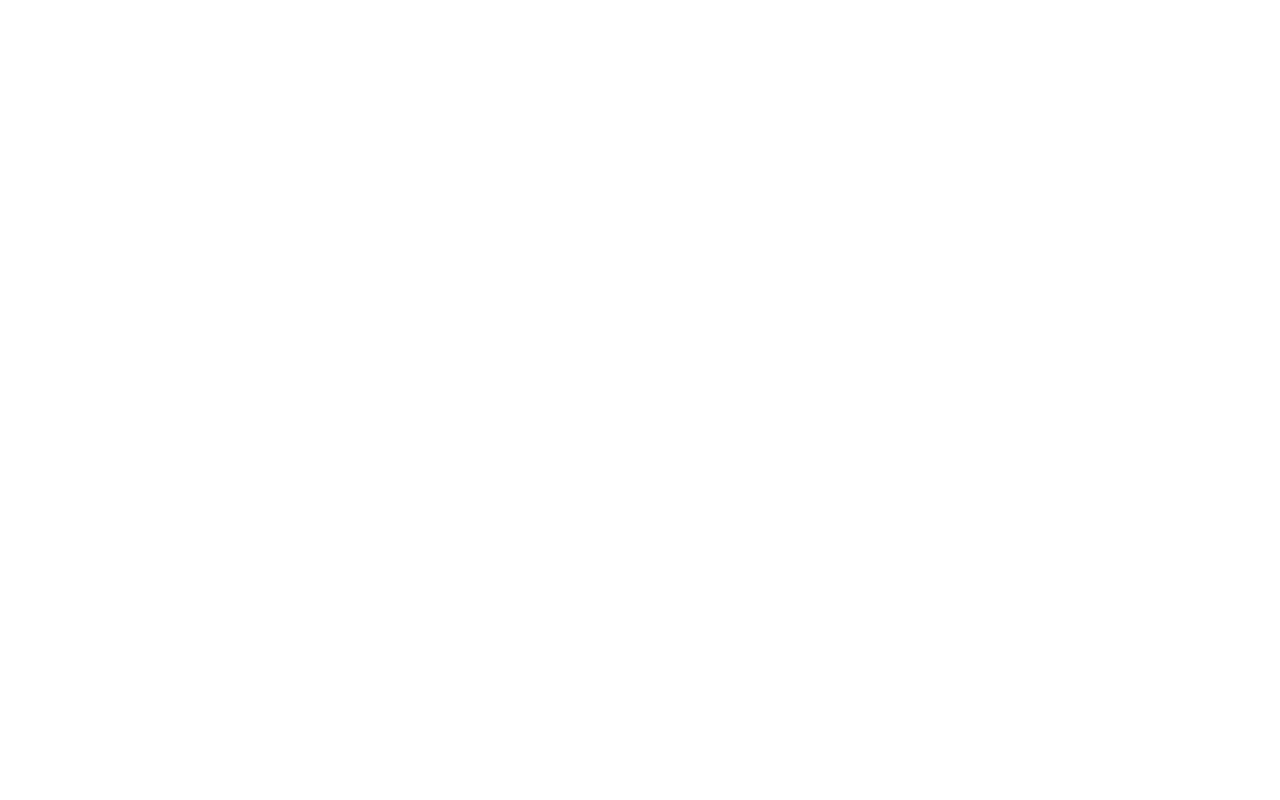
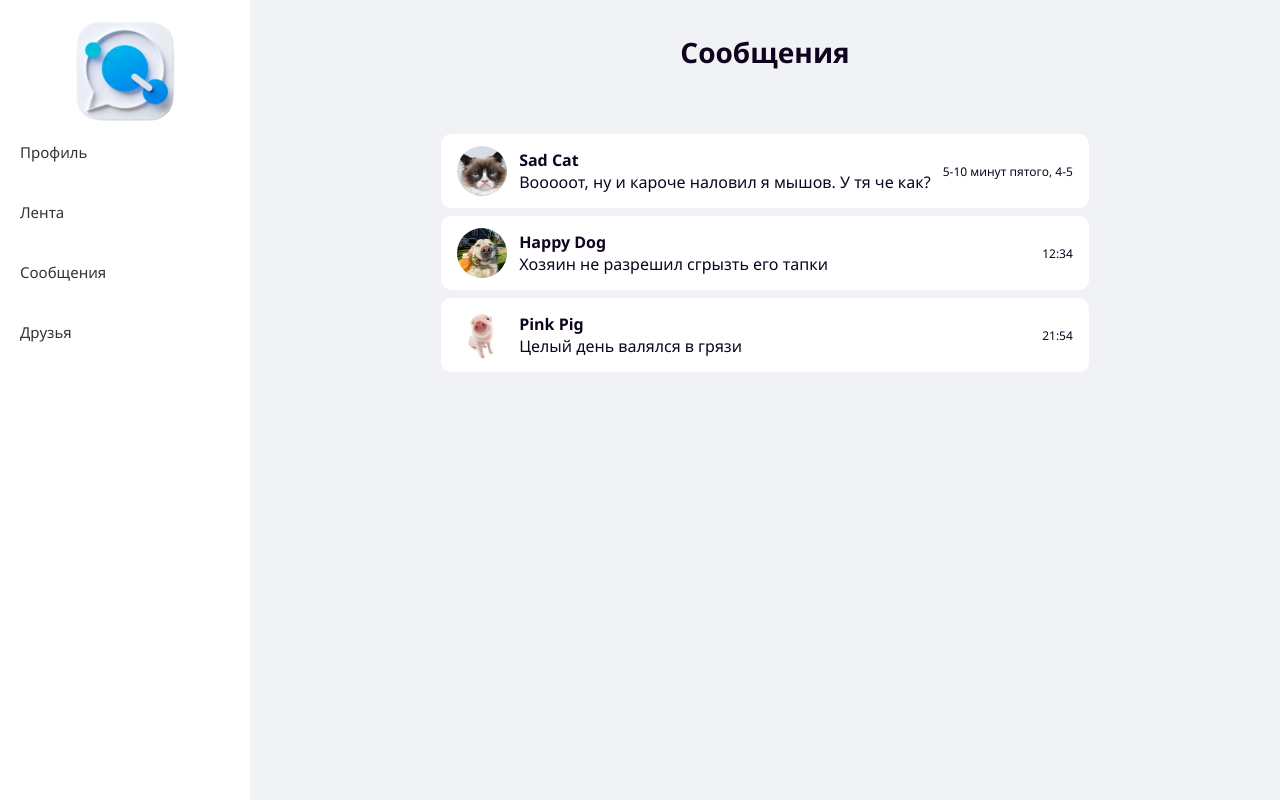
Before and after one commit to sinchrofazatron/web6405-davydova_va, a plain HTML site: page lab4/messages.html in a window 1280 px wide. Drawn offline with Linux system fonts and the light colour scheme.

Commit message:
Добавлена страница с сообщениями с версткой с помощью Flexbox

```diff
--- a/lab4/messages.html
+++ b/lab4/messages.html
@@ -0,0 +1,68 @@
+<!DOCTYPE html>
+<html lang="ru" dir="ltr">
+
+<head>
+    <link href="style.css" rel="stylesheet">
+    <meta charset="UTF-8">
+    <meta name="keywords" content="социальная сеть, сообщения, мессенджер, О2">
+    <meta name="description" content="Сообщения для социальной сети О2. Общайтесь с друзьями и получайте уведомления о новых сообщениях.">
+    <title>O2: Сообщения</title>
+</head>
+
+<body>
+    <aside class="aside-panel">
+        <img src="images/logo-no-bg-preview.png" class="aside-panel-logo" alt="Логотип О2">
+        <nav class="aside-panel-nav">
+            <a href="profile.html" class="aside-panel-link">
+                <span>Профиль</span>
+            </a>
+            <a href="main_screen.html" class="aside-panel-link">
+                <span>Лента</span>
+            </a>
+            <a href="messages.html" class="aside-panel-link">
+                <span>Сообщения</span>
+            </a>
+            <a href="friends.html" class="aside-panel-link">
+                <span>Друзья</span>
+            </a>
+        </nav>
+    </aside>
+
+    <main class="main-content">
+
+        <header class="main-content-header">
+            <h1>Сообщения</h1>
+        </header>
+
+        <section class="chats">
+
+            <a href="chat.html?userId=1" class="chats__item">
+                <img src="images/avatar1.jpg" class="chats__avatar" alt="Аватар Sad Cat">
+                <div class="chats__info">
+                    <span class="chats__name">Sad Cat</span>
+                    <span class="chats_preview">Вооооот, ну и кароче наловил я мышов. У тя че как?</span>
+                </div>
+                <span class="chats__time">5-10 минут пятого, 4-5</span>
+            </a>
+
+            <a href="chat.html?userId=2" class="chats__item">
+                <img src="images/avatar2.jpg" class="chats__avatar" alt="Аватар Sad Cat">
+                <div class="chats__info">
+                    <span class="chats__name">Happy Dog</span>
+                    <span class="chats_preview">Хозяин не разрешил сгрызть его тапки</span>
+                </div>
+                <span class="chats__time">12:34</span>
+            </a>
+
+            <a href="chat.html?userId=3" class="chats__item">
+                <img src="images/avatar3.jpg" class="chats__avatar" alt="Аватар Pink Pig">
+                <div class="chats__info">
+                    <span class="chats__name">Pink Pig</span>
+                    <span class="chats_preview">Целый день валялся в грязи</span>
+                </div>
+                <span class="chats__time">21:54</span>
+            </a>
+        </section>
+    </main>
+</body>
+</html>
--- a/lab4/style.css
+++ b/lab4/style.css
@@ -274,8 +274,48 @@ a {
   text-align: right;
 }
 
-/* Ссылка в таблице */
 .friends-table a {
   color: #007bff;
   text-decoration: none;
 }
+
+.chats {
+  display: flex;
+  flex-direction: column;
+  gap: 8px;
+}
+
+.chats__item {
+  display: flex;
+  align-items: center;
+  gap: 12px;
+  padding: 12px 16px;
+  background-color: #ffffff;
+  border-radius: 10px;
+  color: #0f031e;
+}
+
+.chats__item:hover {
+  background: #eef2f7;
+}
+
+.chats__avatar {
+  width: 50px;
+  height: 50px;
+  border-radius: 50%;
+  object-fit: cover;
+}
+
+.chats__info {
+  display: flex;
+  flex-direction: column;
+  flex: 1;
+}
+
+.chats__name {
+  font-weight: bold;
+}
+
+.chats__time {
+  font-size: 12px;
+}
```
Also changed, not shown: lab4/chat.html (added).
